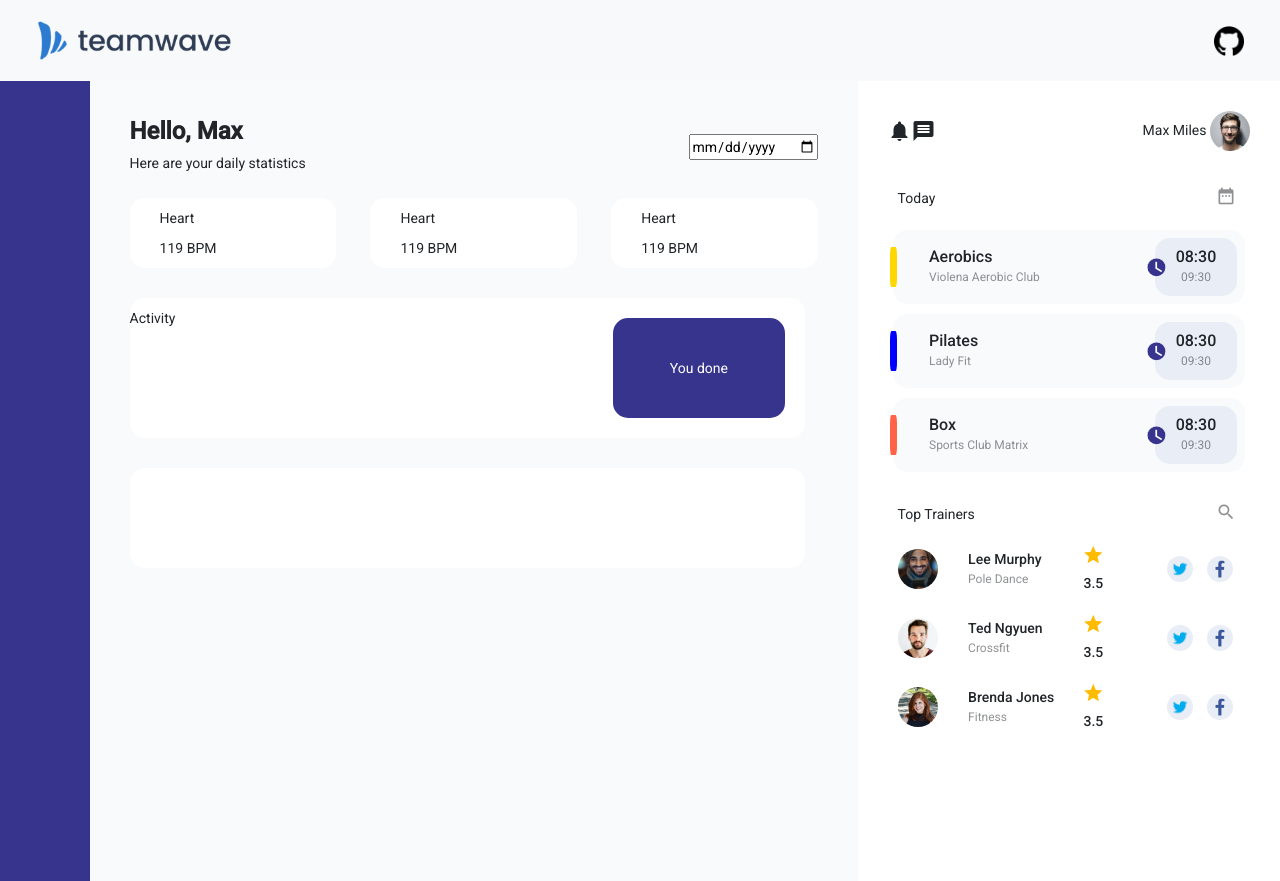
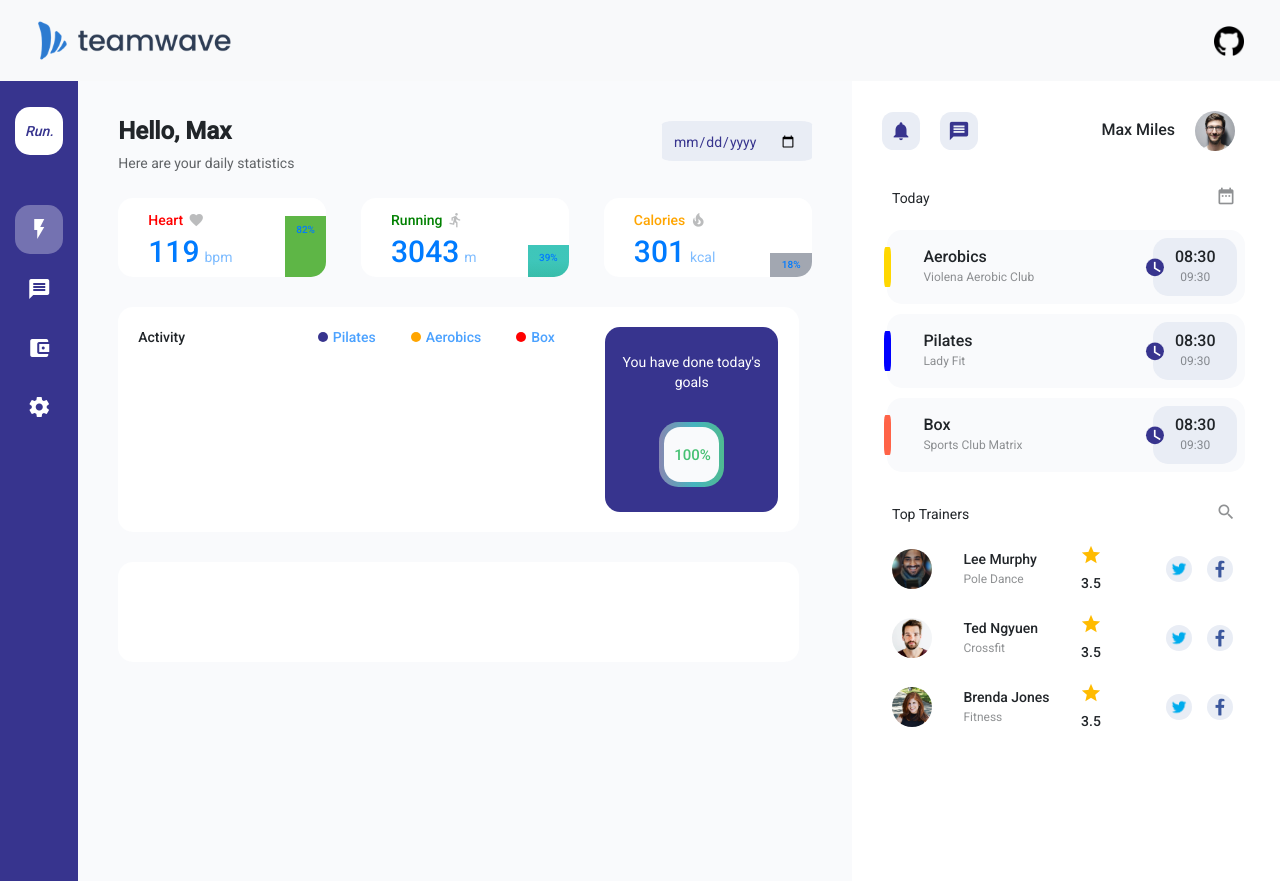
Before and after one commit to foo-bar-dr/teamwave-app, an Angular app: page /dashboard in a window 1280 px wide. Built offline with nearby package versions, Linux system fonts and the light colour scheme.

Commit message:
dashboard updated

```diff
--- a/src/app/components/dashboard/dashboard.component.css
+++ b/src/app/components/dashboard/dashboard.component.css
@@ -10,15 +10,35 @@
   background-color: #f9fafc;
 }
 
-.dashboard-sidebar {
-  flex: 7%;
+.dashboard-navbar {
+  flex: 5%;
   background-color: #37348e;
+  padding: 15px;
 }
 
 .dashboard-side-content {
   flex: 33%;
 }
-/*  */
+/* Parent Div Ends */
+
+/* Navbar Div Starts */
+
+.navbar-card {
+  padding: 10px;
+  border-radius: 15px;
+  text-align: center;
+  margin-top: 11px;
+  width: 100%;
+  height: 48.22px;
+  align-items: center;
+}
+
+.navbar-card-icon {
+  color: white;
+  font-size: 24px;
+}
+
+/* Navbar Div Ends*/
 
 /* Main Content Div */
 
@@ -40,6 +60,11 @@
 
   .datepicker-div {
     margin: 20px;
+    background-color: #e9edf5;
+    border-radius: 10%;
+    padding: 10px;
+    border-radius: 8%;
+    height: 40px;
   }
 
   /* Top Ends */
@@ -68,14 +93,46 @@
 
     .card-stats-right {
       flex: 20%;
+      border-top-right-radius: 15px;
+      border-bottom-right-radius: 15px;
+      text-align: center;
+    }
+
+    .card-stats-right-text {
+      font-size: 10px;
+      position: relative;
+      font-weight: 500;
     }
 
     .card-stats-title {
       margin: 10px;
+      display: flex;
+      align-items: center;
     }
 
+    .card-stats-title-text {
+      font-weight: 500;
+    }
+
+    .card-stats-title-icon {
+      font-size: 16px;
+      align-items: center;
+      display: flex;
+      margin-left: 5px;
+      opacity: 0.3;
+    }
     .card-stats-body {
       margin: 10px;
+    }
+
+    .card-stats-body-big {
+      font-size: 30px;
+      font-weight: 500;
+    }
+
+    .card-stats-body-small {
+      margin-left: 5px;
+      opacity: 0.5;
     }
   /* Cards End */
 
@@ -99,12 +156,38 @@
 
     }
 
+    .card-graph-title {
+      display: inline-flex;
+      width: 100%;
+      margin: 10px;
+      margin-left: 20px;
+      font-weight: 500;
+      justify-content: space-between;
+    }
+
     .card-graph-div {
       flex: 30%;
     }
 
+    .color-box {
+      width: 10px;
+      height: 10px;
+      margin: 5px;
+      border-radius: 50%;
+      /* border: 1px solid rgba(0, 0, 0, .2); */
+    }
+
+    .color-box-label {
+      opacity: 0.7;
+      font-size: 14px;
+      margin-right: 30px;
+    }
+
     .card-graph-purple {
-      height: 100px;
+      display: flex;
+      flex-direction: column;
+      justify-content: space-around;
+      height: 185px;
       color: white;
       margin: 10px;
       background-color: #37348e;
@@ -113,6 +196,34 @@
       padding: 10px;
       width: 85%;
     }
+
+    .card-graph-purple-progress-outer {
+      padding: 5px;
+      /* background: linear-gradient(291deg, transparent 60%, #00c8f1 50%), linear-gradient(232deg, #A2ECFB 50%, transparent 50%);
+       */
+      background: linear-gradient(90deg, rgba(134,136,178,1) 0%, rgba(70,180,191,1) 54%, rgba(79,186,145,1) 100%);;
+      display: inline-flex;
+      justify-content: center;
+      width: fit-content;
+      align-self: center;
+      border-radius: 30%;
+    }
+
+    .card-graph-purple-progress {
+      border-radius: 30%;
+      padding: 10px;
+      background-color: #f9fafc;
+      width: 55px;
+      height: 55px;
+      color: #46c174;
+      display: flex;
+      flex-direction: column;
+      justify-content: center;
+      font-weight: 500;
+      font-size: 15px;
+    }
+
+
   /* Graph Content Ends */
 
   /* Map Content Starts */
@@ -150,8 +261,25 @@
     align-items: center;
   }
 
+  .buttons-icon-div {
+    background-color: #e9edf5;
+    border-radius: 30%;
+    padding: 7px;
+    display: flex;
+  }
+
+  .buttons-icon-div-icon {
+    font-size: 22px;
+    display: flex;
+    color: #37348e;
+    text-align: center;
+    flex-direction: column;
+    justify-content: center;
+  }
+
   .profile {
     display: inline-flex;
+    font-weight: 500;
   }
 
   .profile-avatar {
@@ -160,6 +288,7 @@
     border-radius: 50%;
     flex-shrink: 0;
     object-fit: cover;
+    margin-right: 15px;
   }
 
   /* Today View Starts */
--- a/src/app/components/dashboard/dashboard.component.html
+++ b/src/app/components/dashboard/dashboard.component.html
@@ -1,7 +1,25 @@
 <div class="dashboard-parent-div">
 
-  <div class="dashboard-sidebar">
+  <div class="dashboard-navbar">
+    <div class="navbar-card" style="background-color: white; display: flex;">
+      <a style="font-weight: 500; font-style: italic; font-size: 14px; line-height: 2; color: #37348e;">Run.</a>
+    </div>
 
+    <div class="navbar-card vertical-align-center" style="background-color: rgba(255, 255, 255, 0.304); margin-top: 50px;">
+        <mat-icon class="navbar-card-icon">flash_on</mat-icon>
+    </div>
+
+    <div class="navbar-card vertical-align-center">
+      <mat-icon class="navbar-card-icon">message</mat-icon>
+    </div>
+
+    <div class="navbar-card vertical-align-center">
+      <mat-icon class="navbar-card-icon">account_balance_wallet</mat-icon>
+    </div>
+
+    <div class="navbar-card vertical-align-center">
+      <mat-icon class="navbar-card-icon">settings</mat-icon>
+    </div>
 
   </div>
 
@@ -10,11 +28,15 @@
     <div class="main-content-top">
       <div class="greeting-div">
         <p class="greeting-text-big"> Hello, Max </p>
-        Here are your daily statistics
+        <a style="opacity: 0.7;">Here are your daily statistics</a>
       </div>
 
-      <div class="datepicker-div vertical-align-center">
-        <input type="date">
+      <div class="datepicker-div">
+          <input type="date" style="    display: flex;
+          color: #37348e !important;
+          border: 0;
+          background: #e9edf5;
+          width: 130px;">
       </div>
     </div>
 
@@ -24,17 +46,19 @@
 
         <div class="card-stats-left">
           <div class="card-stats-title">
-            Heart
+            <a class="card-stats-title-text" style="color: red;">Heart</a>
+            <mat-icon class="card-stats-title-icon">favorite</mat-icon>
           </div>
 
           <div class="card-stats-body">
-            119 BPM
+            <a class="card-stats-body-big">119</a>
+            <a class="card-stats-body-small">bpm</a>
           </div>
 
         </div>
 
-        <div class="card-stats-right">
-
+        <div class="card-stats-right" style="background: linear-gradient(to top, rgba(94,182,70,1) 77% , white 23%);">
+          <a class="card-stats-right-text" style="top: 25%;">82%</a>
         </div>
       </div>
 
@@ -42,17 +66,19 @@
 
         <div class="card-stats-left">
           <div class="card-stats-title">
-            Heart
+            <a class="card-stats-title-text" style="color: green;">Running</a>
+            <mat-icon class="card-stats-title-icon">directions_run</mat-icon>
           </div>
 
           <div class="card-stats-body">
-            119 BPM
+            <a class="card-stats-body-big">3043</a>
+            <a class="card-stats-body-small">m</a>
           </div>
 
         </div>
 
-        <div class="card-stats-right">
-
+        <div class="card-stats-right" style="background: linear-gradient(to top, rgba(59, 193, 177,0.5) 40% , white 40%), linear-gradient(to bottom, #42cbc3 79% , #35b8a1 101%);">
+          <a class="card-stats-right-text" style="top: 60%;">39%</a>
         </div>
       </div>
 
@@ -60,29 +86,49 @@
 
         <div class="card-stats-left">
           <div class="card-stats-title">
-            Heart
+            <a class="card-stats-title-text" style="color: orange;">Calories</a>
+            <mat-icon class="card-stats-title-icon">local_fire_department</mat-icon>
           </div>
 
           <div class="card-stats-body">
-            119 BPM
+            <a class="card-stats-body-big">301</a>
+            <a class="card-stats-body-small">kcal</a>
           </div>
 
         </div>
 
-        <div class="card-stats-right">
-
+        <div class="card-stats-right" style="background: linear-gradient(to top, #a2a7b1 30% , white 20%);">
+          <a class="card-stats-right-text" style="top: 69%;">18%</a>
         </div>
       </div>
+
 
     </div>
 
     <div class="main-content-graph-div">
       <div class="card-graph">
-        Activity
+        <div class="card-graph-title">
+          Activity
+          <div style="margin-right: 30px;display: inline-flex; align-items: baseline;">
+            <div class="color-box" style="background-color: #37348e;"></div>
+            <a class="color-box-label">Pilates</a>
+
+            <div class="color-box" style="background-color: orange;"></div>
+            <a class="color-box-label">Aerobics</a>
+
+            <div class="color-box" style="background-color: red;"></div>
+            <a class="color-box-label">Box</a>
+          </div>
+        </div>
       </div>
       <div class="card-graph-div">
-        <div class="card-graph-purple vertical-align-center">
-          You done
+        <div class="card-graph-purple">
+          You have done today's goals
+          <div class="card-graph-purple-progress-outer">
+            <div class="card-graph-purple-progress">
+              100%
+            </div>
+          </div>
         </div>
       </div>
     </div>
@@ -96,15 +142,19 @@
   <div class="dashboard-side-content">
     <div class="notification-bar">
       <div class="buttons">
-        <mat-icon>notifications</mat-icon>
-        <mat-icon>message</mat-icon>
+        <div class="buttons-icon-div">
+          <mat-icon class="buttons-icon-div-icon">notifications</mat-icon>
+        </div>
+        <div class="buttons-icon-div" style="margin-left: 20px;">
+          <mat-icon class="buttons-icon-div-icon">message</mat-icon>
+        </div>
       </div>
 
       <div class="profile vertical-align-center">
 
 
         <div class="profile-avatar">
-          Max Miles
+          <a style="margin-right: 20px; font-size: 16px;">Max Miles</a>
           <img src="./assets/images/profile.jpeg" style="width: 40px; height: 40px; border-radius: 50%;" >
         </div>
       </div>
```
